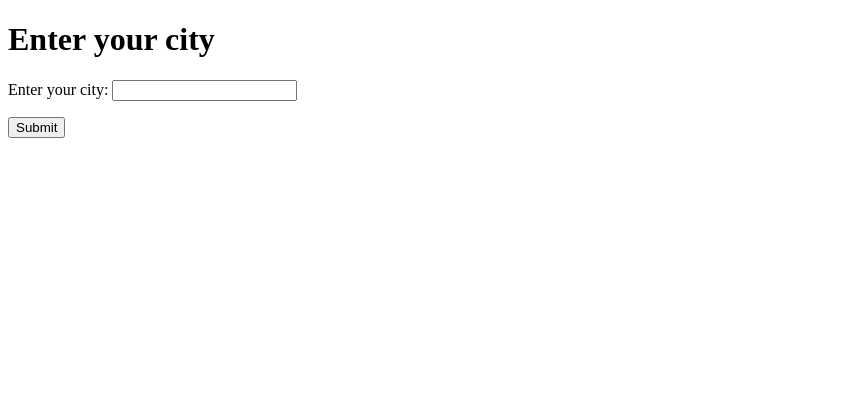
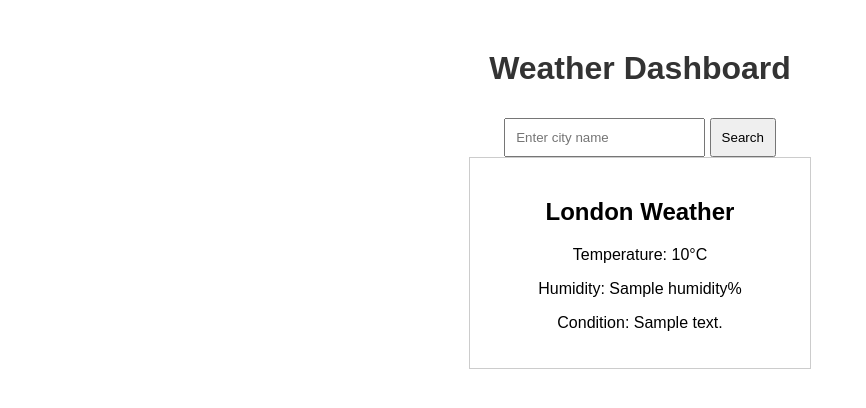
Before and after one commit to gns34/DjangoProx, a Django app: page /ukweather/ in a window 1280 px wide. Shown: the top 408 px of the page, without its empty margins (0-866 px from the left). Run offline with Django 5.2, Linux system fonts and the light colour scheme; tables that the repository leaves empty hold one stand-in row (values such as "Sample post"); a database or web service that is not in the repository returns one stand-in record (values such as "Sample title"); data that the repository does not hold is empty.

Commit message:
MVP Ready

```diff
--- a/demox/ukweather/templates/homefile.html
+++ b/demox/ukweather/templates/homefile.html
@@ -1,17 +1,30 @@
 <!DOCTYPE html>
 <html>
 <head>
-    <title>Enter Name</title>
+    <title>Weather Dashboard</title>
+    <style>
+        body { font-family: Arial, sans-serif; text-align: center; margin-top: 50px; }
+        .weather-box { border: 1px solid #ccc; padding: 20px; max-width: 300px; margin: 0 auto; }
+        h1 { color: #333; }
+        input, button { padding: 10px; margin-top: 10px; }
+    </style>
 </head>
 <body>
-    <h1>Enter your city</h1>
-    <form method="post">
-        {{ form.as_p }}
-        <button type="submit">Submit</button>
+    <h1>Weather Dashboard</h1>
+    <form method="GET" action="">
+        <input type="text" name="city" placeholder="Enter city name">
+        <button type="submit">Search</button>
     </form>
 
-    {% if city %}
-        <h2>Welcome, {{ city }}!</h2>
+    {% if error %}
+    <p>{{ error }}</p>
+    {% else %}
+    <div class="weather-box">
+        <h2>{{ city }} Weather</h2>
+        <p>Temperature: {{ temp }}°C</p>
+        <p>Humidity: {{ humidity }}%</p>
+        <p>Condition: {{ description }}</p>
+    </div>
     {% endif %}
 </body>
 </html>
--- a/demox/ukweather/views.py
+++ b/demox/ukweather/views.py
@@ -12,12 +12,32 @@ def index(request):
 #     template=loader.get_template('homefile.html')
 #     return HttpResponse(template.render())
 
+# def ukweather(request):
+#     city = None
+#     if request.method == 'POST':
+#         form = CityName(request.POST)
+#         if form.is_valid():
+#             city = form.cleaned_data['city']
+#     else:
+#         form = CityName()
+#     return render(request, 'homefile.html', {'form': form, 'city': city})
+
 def ukweather(request):
-    city = None
-    if request.method == 'POST':
-        form = CityName(request.POST)
-        if form.is_valid():
-            city = form.cleaned_data['city']
+    api_key = "0c9c60916923359f99d5340e35482f4f"
+    city = request.GET.get('city', 'London')  # Get city from user input, default to Nairobi
+    url = f"http://api.openweathermap.org/data/2.5/weather?q={city}&appid={api_key}&units=metric"
+
+    response = requests.get(url)
+    data = response.json()
+    print(data)
+    if response.status_code == 200:
+        context = {
+            'city': city,
+            'temp': data['main']['temp'],
+            'humidity': data['main']['humidity'],
+            'description': data['weather'][0]['description'],
+        }
     else:
-        form = CityName()
-    return render(request, 'homefile.html', {'form': form, 'city': city})
+        context = {'error': 'City not found. Please try again.'}
+
+    return render(request, 'homefile.html', context)
```
Also changed, not shown: demox/demox/settings.py (line endings or trailing spaces).
